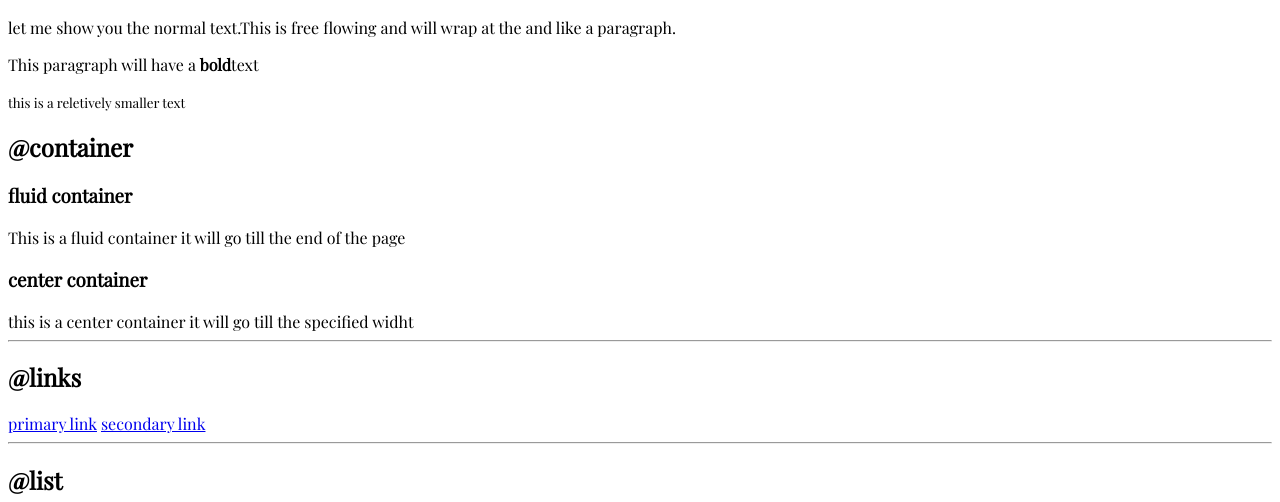
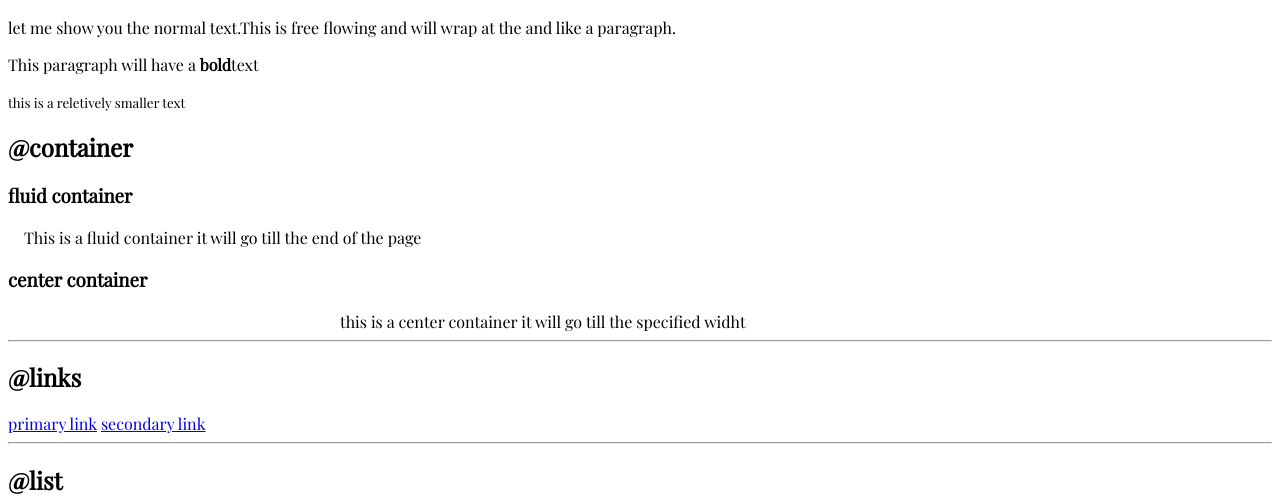
Before and after one commit to Roshnicodes/Roshnit-lesson-3-live, a plain HTML site: page index.html in a window 1280 px wide. Shown: the part 298-800 px from the top of the page. Drawn offline with nearby package versions, Linux system fonts and the light colour scheme.

Commit message:
container

```diff
--- a/index.html
+++ b/index.html
@@ -25,9 +25,9 @@
     <small>this is a reletively smaller text</small>
     <h2>@container</h2>
     <h3>fluid container</h3>
-    <div>This is a fluid container it will go till the end of the page </div>
+    <div class="container">This is a fluid container it will go till the end of the page </div>
     <h3>center container</h3>
-    <div>this is a center container it will go till the specified widht</div>
+    <div class="container container-center">this is a center container it will go till the specified widht</div>
 
     <hr>
 
--- a/style.css
+++ b/style.css
@@ -2,3 +2,14 @@
 body{
     font-family: 'Playfair Display', serif;
 }
+/** container **/
+.container
+{
+    padding-left: 1rem;
+    padding-right: 1rem;
+}
+.container-center
+{
+    max-width: 600px;
+    margin: auto;
+}
```
